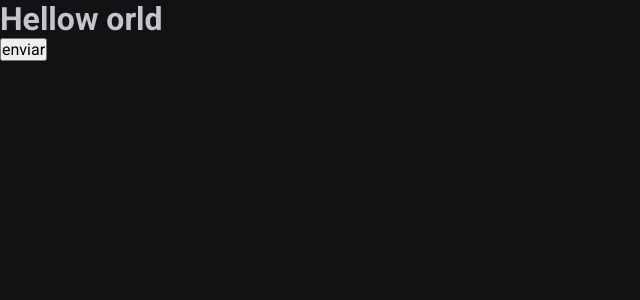
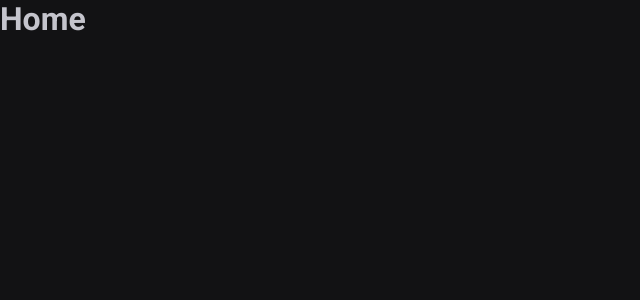
Before and after one commit to murielpacheco/pomodoro-ignite, a React (Vite) app: page / in a window 1280 px wide. Shown: the top 300 px of the page, without its empty margins (0-640 px from the left). Built offline with nearby package versions, Linux system fonts and the light colour scheme.

Commit message:
feat: config react-router

```diff
--- a/package.json
+++ b/package.json
@@ -11,6 +11,7 @@
   "dependencies": {
     "react": "^18.2.0",
     "react-dom": "^18.2.0",
+    "react-router-dom": "^6.6.1",
     "styled-components": "^5.3.6"
   },
   "devDependencies": {
--- a/src/App.tsx
+++ b/src/App.tsx
@@ -1,12 +1,16 @@
 import { ThemeProvider } from 'styled-components';
+import { Router } from './Router';
+import {BrowserRouter} from 'react-router-dom';
 import { GlobalStyle } from './styles/global';
 import { defaultTheme } from './styles/themes/default';
 export function App() {
 	return (
 		<ThemeProvider theme={defaultTheme}>
+			<BrowserRouter>
+				<Router />
+			</BrowserRouter>
+
 			<GlobalStyle />
-			<h1>Hellow orld</h1>
-			<button>enviar</button>
 		</ThemeProvider>
 	);
 }
--- /dev/null
+++ b/src/Router.tsx
@@ -0,0 +1,12 @@
+import {Routes, Route} from 'react-router-dom';
+import { History } from './pages/History';
+import { Home } from './pages/Home';
+
+export function Router() {
+	return (
+		<Routes>
+			<Route path="/" element={<Home/>}/>
+			<Route path="/history" element={<History/>}/>
+		</Routes>
+	);
+}
--- /dev/null
+++ b/src/pages/History.tsx
@@ -0,0 +1,3 @@
+export function History() {
+	return <h1>History</h1>;
+}
--- /dev/null
+++ b/src/pages/Home.tsx
@@ -0,0 +1,3 @@
+export function Home() {
+	return <h1>Home</h1>;
+}
```
Also changed, not shown: 1 other file (tests, documents, lock files or other folders).
